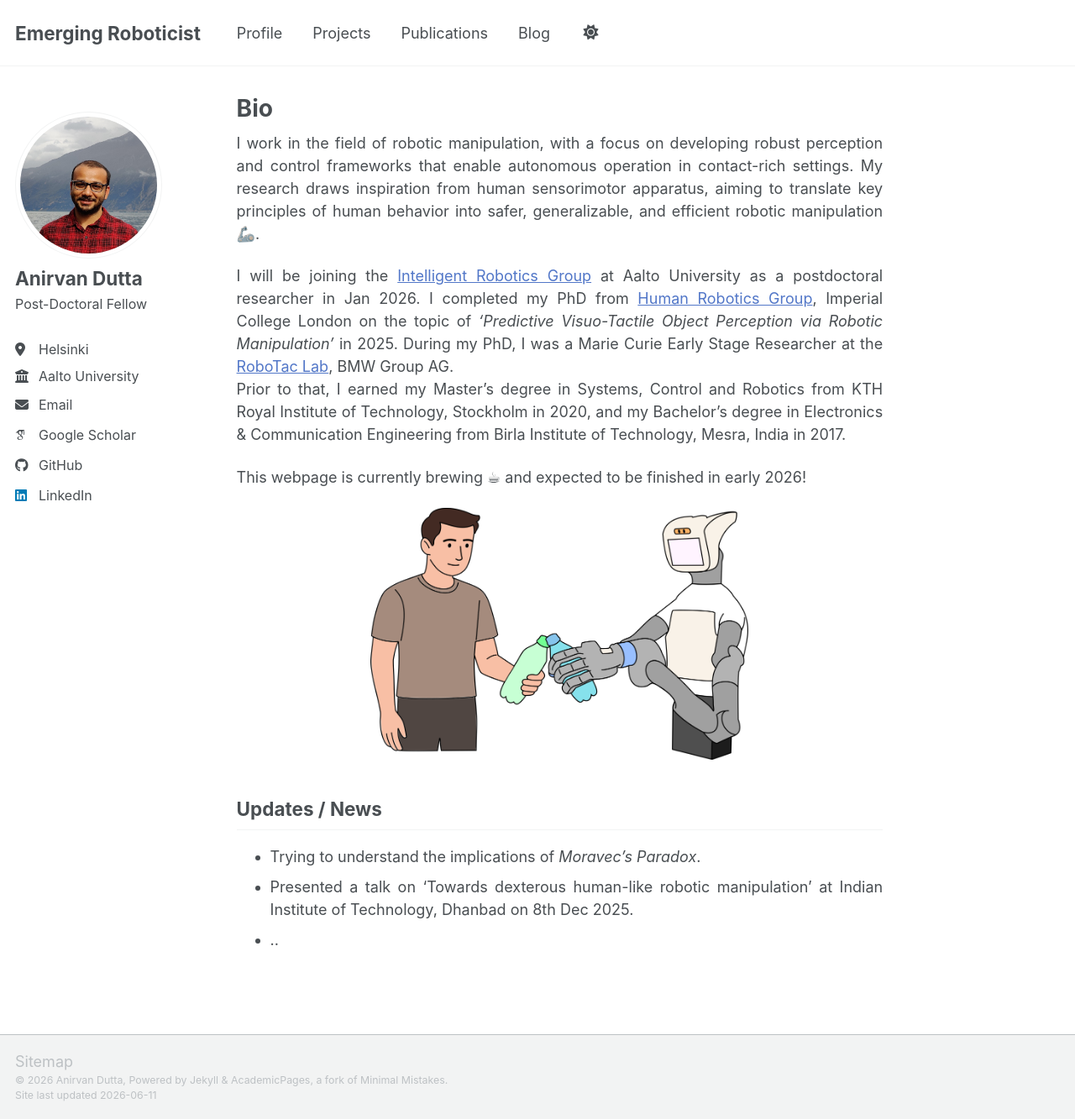
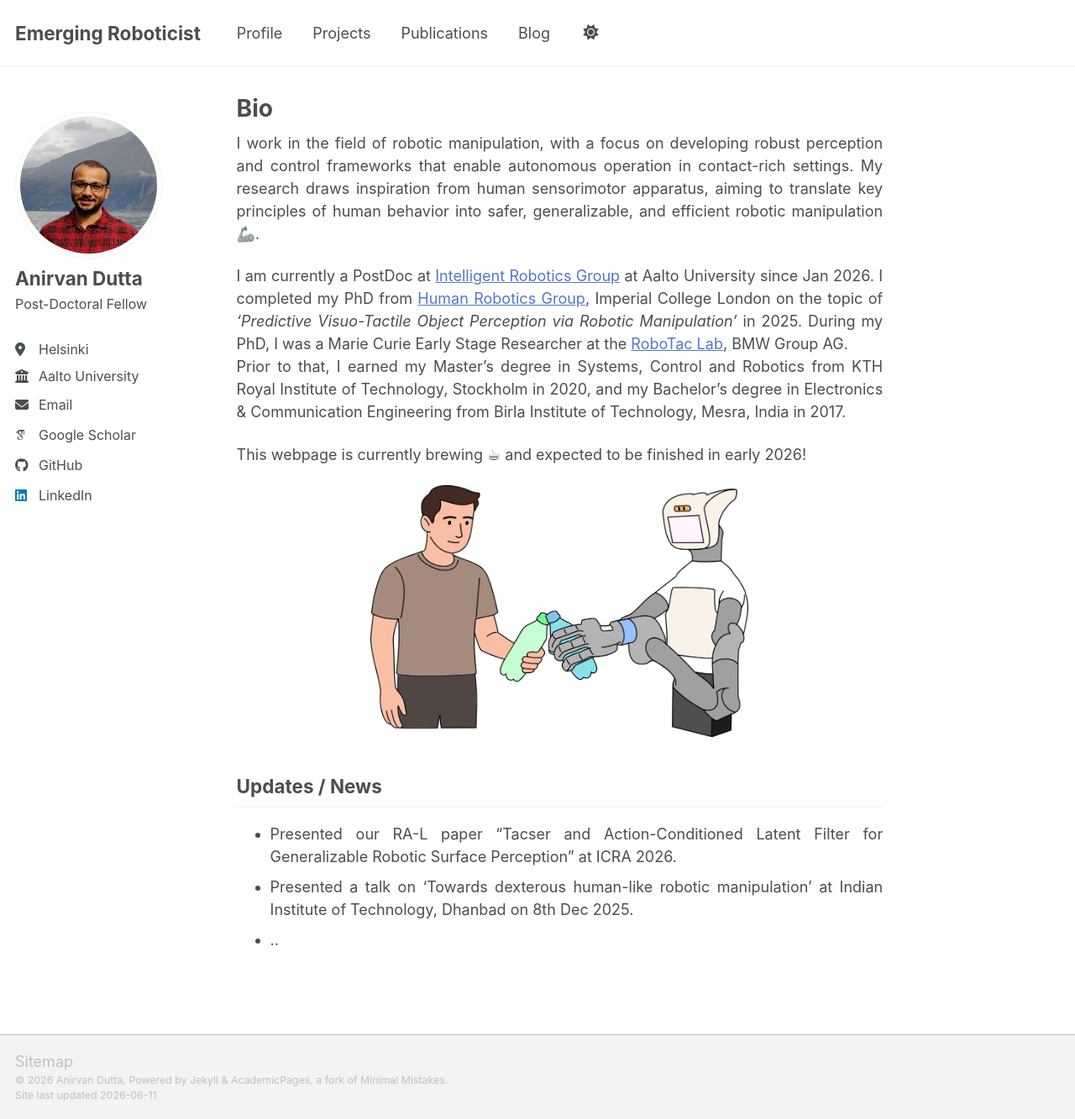
Before and after one commit to anirvan95/anirvan95.github.io, a Jekyll site: the page built from _pages/about.md, in a window 1280 px wide and 1333 px high. Shown: the whole window at 84% size. Built offline with Jekyll 4.4.1, drawn with Linux system fonts in a browser that asks for light colours; emoji names are drawn with the system emoji font; some web fonts are replaced; a script bundle is joined from its source files by our own code; library files that are not in the unit come from our copies.

Commit message:
mid 2026 update

```diff
--- a/_pages/about.md
+++ b/_pages/about.md
@@ -9,7 +9,7 @@ redirect_from:
 
 I work in the field of robotic manipulation, with a focus on developing robust perception and control frameworks that enable autonomous operation in contact-rich settings. My research draws inspiration from human sensorimotor apparatus,  aiming to translate key principles of human behavior into safer, generalizable, and efficient robotic manipulation :mechanical_arm:.
 
-I will be joining the [Intelligent Robotics Group](https://irobotics.aalto.fi/) at Aalto University as a postdoctoral researcher in Jan 2026. I completed my PhD from [Human Robotics Group](https://www.imperial.ac.uk/human-robotics/), Imperial College London on the topic of *'Predictive Visuo-Tactile Object Perception via Robotic Manipulation'* in 2025. During my PhD, I was a Marie Curie Early Stage Researcher at the [RoboTac Lab](https://www.robotac.eu/), BMW Group AG.
+I am currently a PostDoc at [Intelligent Robotics Group](https://irobotics.aalto.fi/) at Aalto University since Jan 2026. I completed my PhD from [Human Robotics Group](https://www.imperial.ac.uk/human-robotics/), Imperial College London on the topic of *'Predictive Visuo-Tactile Object Perception via Robotic Manipulation'* in 2025. During my PhD, I was a Marie Curie Early Stage Researcher at the [RoboTac Lab](https://www.robotac.eu/), BMW Group AG.
 Prior to that, I earned my Master's degree in Systems, Control and Robotics from KTH Royal Institute of Technology, Stockholm in 2020, and my Bachelor's degree in Electronics & Communication Engineering from Birla Institute of Technology, Mesra, India in 2017.
 
 This webpage is currently brewing :coffee: and expected to be finished in early 2026!
@@ -21,6 +21,6 @@ style="max-width:450px; width:100%; height:auto;">
 </p>
 
 ## Updates / News
-- Trying to understand the implications of *Moravec's Paradox*.
+- Presented our RA-L paper "Tacser and Action-Conditioned Latent Filter for Generalizable Robotic Surface Perception" at ICRA 2026.
 - Presented a talk on 'Towards dexterous human-like robotic manipulation' at Indian Institute of Technology, Dhanbad on 8th Dec 2025.
 - ..
```
Also changed, not shown: _profile/3_hobbies.md (+1 -1 lines), 1 other file.
